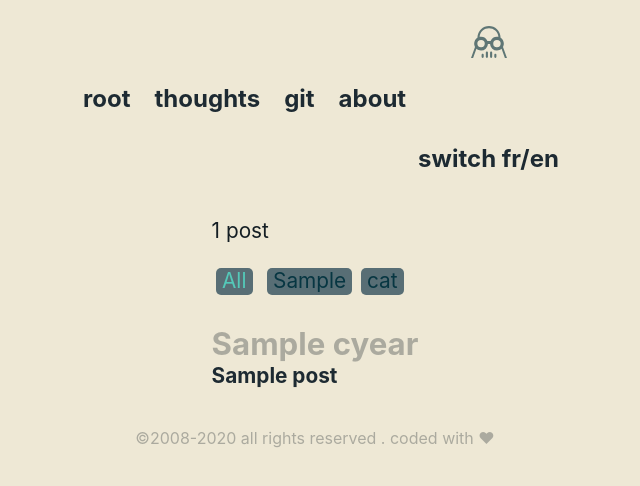
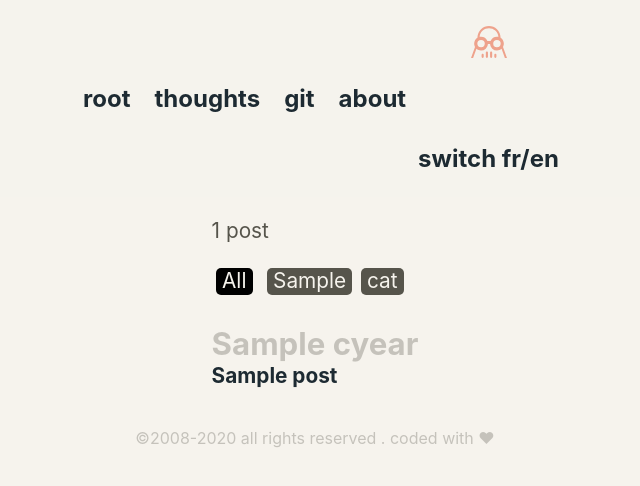
Before and after one commit to hotrooibos/mdCMS, a Python web app: template src/mdcms/templates/pages/posts.j2 in a window 1280 px wide. Shown: the top 486 px of the page, without its empty margins (325-965 px from the left). Run offline with Jinja, Linux system fonts and the light colour scheme; the template is opened without the code that fills it: most values are stand-ins (such as "Sample title", 1, 10 or a date in 2020).

Commit message:
wip color themes

```diff
--- a/src/mdcms/static/script.js
+++ b/src/mdcms/static/script.js
@@ -78,7 +78,7 @@ if (catlist && pstlsts) {
             // Selected category styling
             for (const cat of catlist.querySelectorAll('li')) {
                 if (selectedCat === cat.innerHTML) {
-                    cat.style.color = '#54c9b9';
+                    cat.style.backgroundColor = 'var(--color-text-hover)';
                 }
                 else {
                     cat.removeAttribute('style');
--- a/src/mdcms/static/style.css
+++ b/src/mdcms/static/style.css
@@ -17,12 +17,13 @@ GENERAL
 
 :root,
 :root.light {
-    --color-text: #141e24;
-    --color-bg: #eee8d5;
-    --color-bg-z: #eee8d5e6;
+    --color-text: #56544b;
+    --color-bg: #f6f3ed;
+    --color-bg-z: #f6f3ede6;
     --color-link: #1d2a32;
-    --color-hover: #cbc4ad;
+    --color-hover: #f4efe0;
     --color-control: #316d7c;
+    --color-control-z: #316d7ce6;
     --color-text-hover: black;
     --color-highlight: #e96c4c;
     /* --font-family: Open Sans, Helvetica Neue, Segoe UI, Ubuntu, sans-serif; */
@@ -199,14 +201,12 @@ HEADER
         cursor: pointer;
     }
     svg#themeSwitch path {
-        fill: #002b36;
+        fill: var(--color-highlight);
     }
     .glow {
         margin: 0 auto;
         text-align: center;
 
-        left: 0;
-        top: 0;
         height: 120px;
         width: 120px;
 
@@ -324,8 +324,8 @@ CONTENT
             margin: .2em;
             padding: 0 .3em 0.1em;
             border-radius: 5px;
-            color: #073642;
-            background-color: #586e75;
+            color: var(--color-bg);
+            background-color: var(--color-text);
             cursor: pointer;
         }
     h2.titleyear {
--- a/src/mdcms/templates/pages/posts.j2
+++ b/src/mdcms/templates/pages/posts.j2
@@ -7,7 +7,7 @@
 
 <div id="categories">
 	<ul id="catlist">
-		<li style="color:#54c9b9">All</li>
+		<li style="background-color: var(--color-text-hover)">All</li>
 	</ul>
 </div>
 
```
Also changed, not shown: other parts of src/mdcms/static/style.css (+8 -20 lines), src/mdcms/static/dark.css (deleted, +0 -84 lines).
